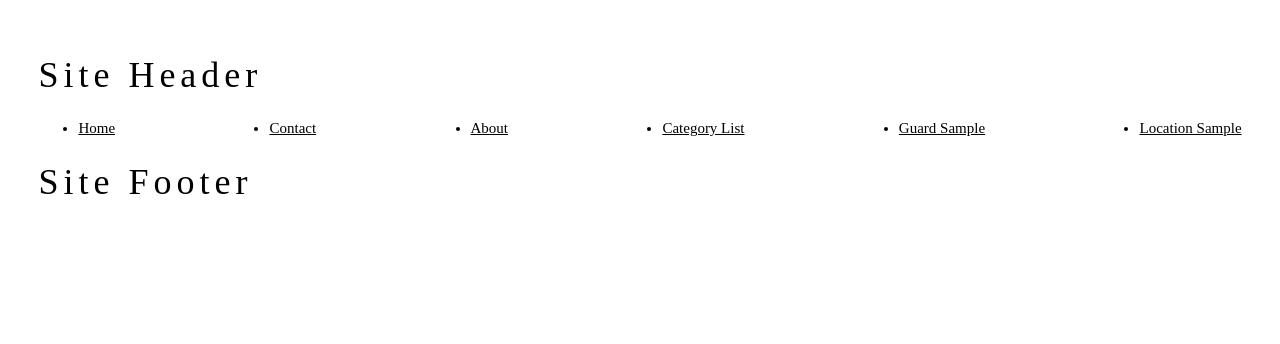
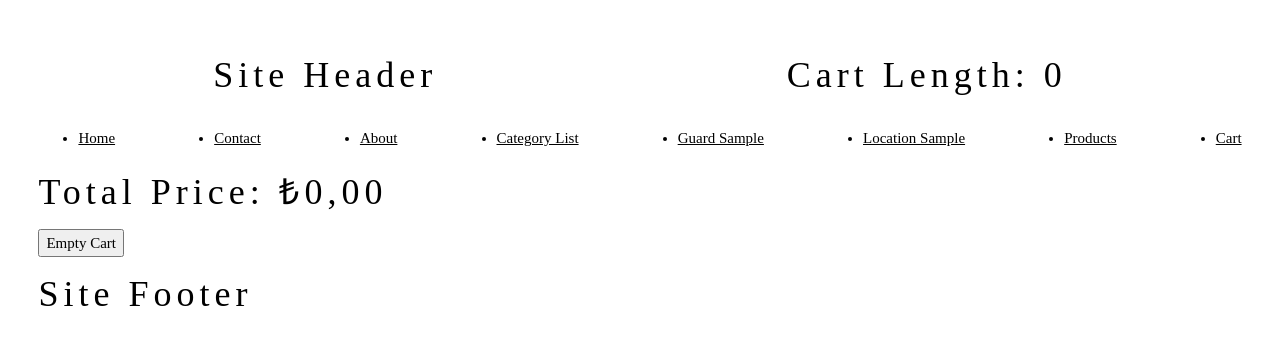
Before and after one commit to yakintech/techcareer-full-stack-part-2, a React (Create React App) app: page /cart in a window 1280 px wide. Shown: the top 344 px of the page. Built offline with nearby package versions, Linux system fonts and the light colour scheme.

Commit message:
context sample

```diff
--- a/src/App.js
+++ b/src/App.js
@@ -8,15 +8,23 @@ import ChildSample from "./routerSample/ChildSample";
 import GuardSample from "./routerSample/GuardSample";
 import LoginPage from "./routerSample/LoginPage";
 import LocationSample from "./routerSample/LocationSample";
+import Products from "./contextSample/Products";
+import { useContext } from "react";
+import { CartContext } from "./contextSample/CartContext";
+import Cart from "./contextSample/Cart";
 
 
 
 function App() {
 
+  const { cart } = useContext(CartContext)
 
   return (
     <>
-      <h1>Site Header</h1>
+      <div style={{ display: 'flex', justifyContent: 'space-around' }}>
+        <h1>Site Header</h1>
+        <h1>Cart Length: {cart.length}</h1>
+      </div>
       <ul style={{ display: 'flex', justifyContent: 'space-between' }}>
         <li><Link to='/'>Home</Link></li>
         <li><Link to='/contact'>Contact</Link></li>
@@ -24,11 +32,17 @@ function App() {
         <li><Link to='/categories'>Category List</Link></li>
         <li><Link to='/guardsample'>Guard Sample</Link></li>
         <li><Link to='/location'>Location Sample</Link></li>
+        <li><Link to='/products'>Products</Link></li>
+        <li><Link to='/cart'>Cart</Link></li>
+
+
       </ul>
 
 
       <Routes>
         <Route path="/" element={<HomePage />}></Route>
+        <Route path="/products" element={<Products />}></Route>
+        <Route path="/cart" element={<Cart />}></Route>
         <Route path="/about" element={<AboutPage />}></Route>
         <Route path="/contact" element={<ContactPage />}></Route>
         <Route path="/categories" element={<CategoryPage />}></Route>
--- /dev/null
+++ b/src/contextSample/Cart.jsx
@@ -0,0 +1,47 @@
+import React, { useContext } from 'react'
+import { CartContext } from './CartContext'
+
+function Cart() {
+
+    const { cart, setcart } = useContext(CartContext);
+
+    const totalPriceCal = () => {
+        let total = 0;
+
+        cart.forEach(element => {
+            total = total + (element.quantity * element.unitPrice);
+        });
+        var totalPrice = new Intl.NumberFormat('tr-TR', { style: 'currency', currency: 'TRY' }).format(total)
+        return totalPrice;
+    }
+
+    const emptyCart = () => {
+        setcart([]);
+    }
+
+    const removeItem = (id) => {
+
+        let cartItems = cart.filter(q => q.id != id);
+        setcart([...cartItems]);
+
+    }
+
+    return (<>
+        <h1>Total Price: {totalPriceCal()} </h1>
+        <button onClick={() => emptyCart()}>Empty Cart</button>
+        {
+            cart && cart.map((item) => {
+                return <div style={{ display: 'flex' }}>
+                    <li>
+                        {item.name} / {item.unitPrice.toFixed(2)} * {item.quantity} = {(item.unitPrice * item.quantity).toFixed(2)}
+                    </li>
+                    <button onClick={() => removeItem(item.id)}>Remove Item</button>
+                </div>
+
+            })
+        }
+    </>
+    )
+}
+
+export default Cart
--- /dev/null
+++ b/src/contextSample/CartContext.js
@@ -0,0 +1,14 @@
+import { createContext, useState } from "react";
+
+//öncelikle boş bir context oluşturdum...
+export const CartContext = createContext(null);
+
+
+export const CartProvider = ({children}) => {
+
+    //GLOBAL state tanımlıyorum
+    const [cart, setcart] = useState([]);
+
+    return <CartContext.Provider value={{cart,setcart}}>{children}</CartContext.Provider>
+
+}
--- /dev/null
+++ b/src/contextSample/Products.jsx
@@ -0,0 +1,76 @@
+import axios from 'axios';
+import React, { useContext, useEffect, useState } from 'react'
+import { CartContext } from './CartContext';
+
+function Products() {
+
+    const [products, setproducts] = useState([]);
+
+    //GLOBAL STATE e yani CONTEXT e bağlanıyorum.
+    const { cart, setcart } = useContext(CartContext)
+
+    useEffect(() => {
+
+        axios.get('https://northwind.vercel.app/api/products')
+            .then(res => setproducts(res.data));
+
+    }, []);
+
+    const addToCart = (item) => {
+
+        //ürünü sepete ekleme işlemi.
+
+        //Öncelikle sepette ürün olup olmadığını kontrol ediyorum.
+
+        let product = cart.find(q => q.id == item.id);
+
+        if (product) {
+
+            product.quantity = product.quantity + 1;
+            setcart([...cart])
+
+        }
+        else {
+
+            let newCartItem = {
+                id: item.id,
+                name: item.name,
+                unitPrice: item.unitPrice,
+                quantity: 1
+            }
+
+            setcart([...cart, newCartItem]);
+        }
+    }
+
+    return (<>
+        <ul>
+            {
+                products && products.map((item, key) => {
+                    return <>
+                        <li key={key}>{item.name}</li>
+                        <button onClick={() => addToCart(item)}>Add to Cart</button>
+                    </>
+                })
+            }
+        </ul>
+    </>
+    )
+}
+
+export default Products
+
+// [
+//     {
+//         id:3,
+//         name:'IPhone',
+//         quantity:5,
+//         price:2000
+//     },
+//     {
+//         id:4,
+//         name:'Samsung',
+//         quantity:1,
+//         price:1500
+//     }
+// ]
--- a/src/index.js
+++ b/src/index.js
@@ -2,11 +2,14 @@ import React from 'react';
 import ReactDOM from 'react-dom/client';
 import { BrowserRouter } from 'react-router-dom';
 import App from './App';
+import { CartProvider } from './contextSample/CartContext';
 
 const root = ReactDOM.createRoot(document.getElementById('root'));
 root.render(
     <BrowserRouter>
-        <App></App>
+        <CartProvider>
+            <App></App>
+        </CartProvider>
     </BrowserRouter>
 
 );
```
